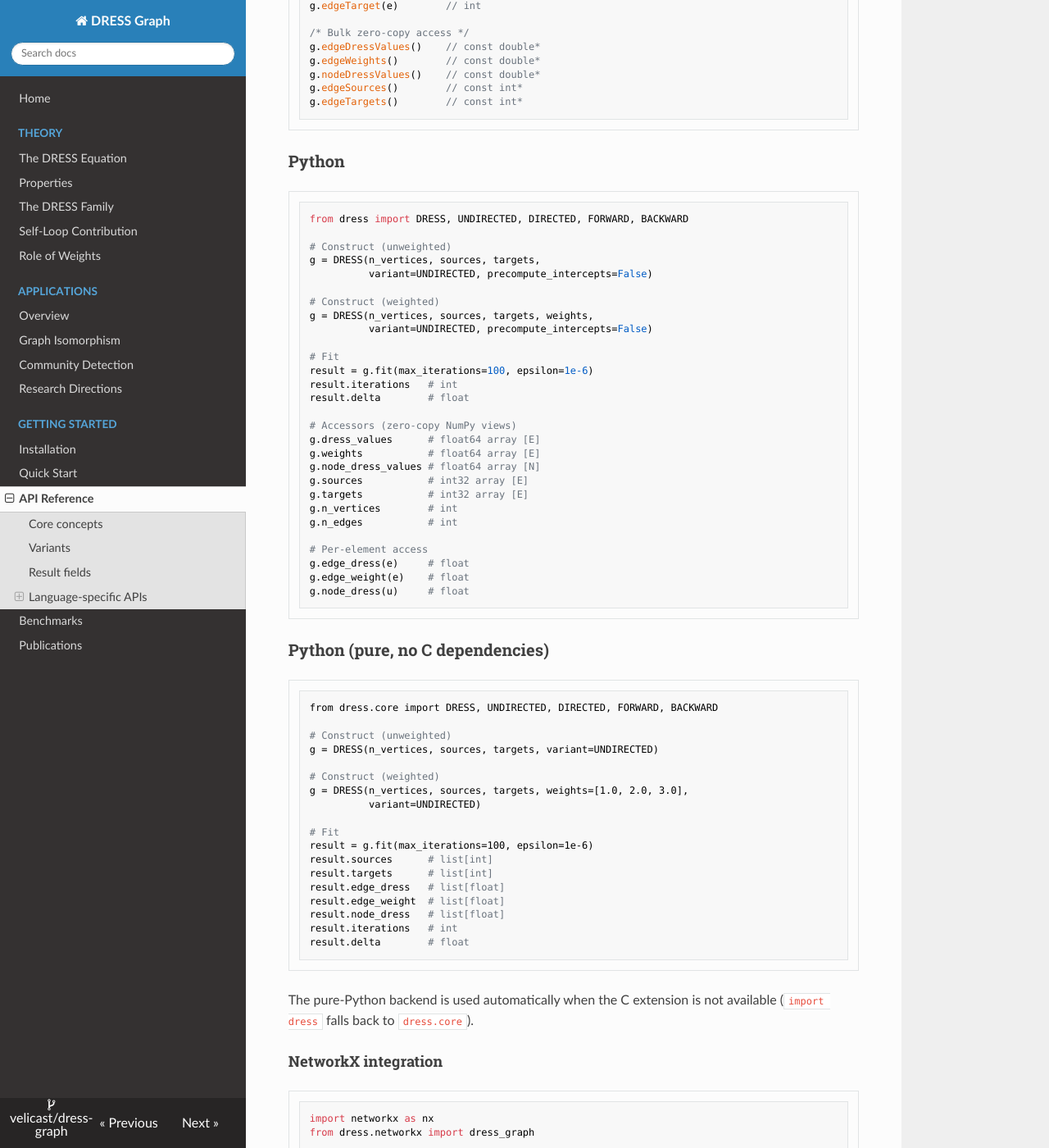
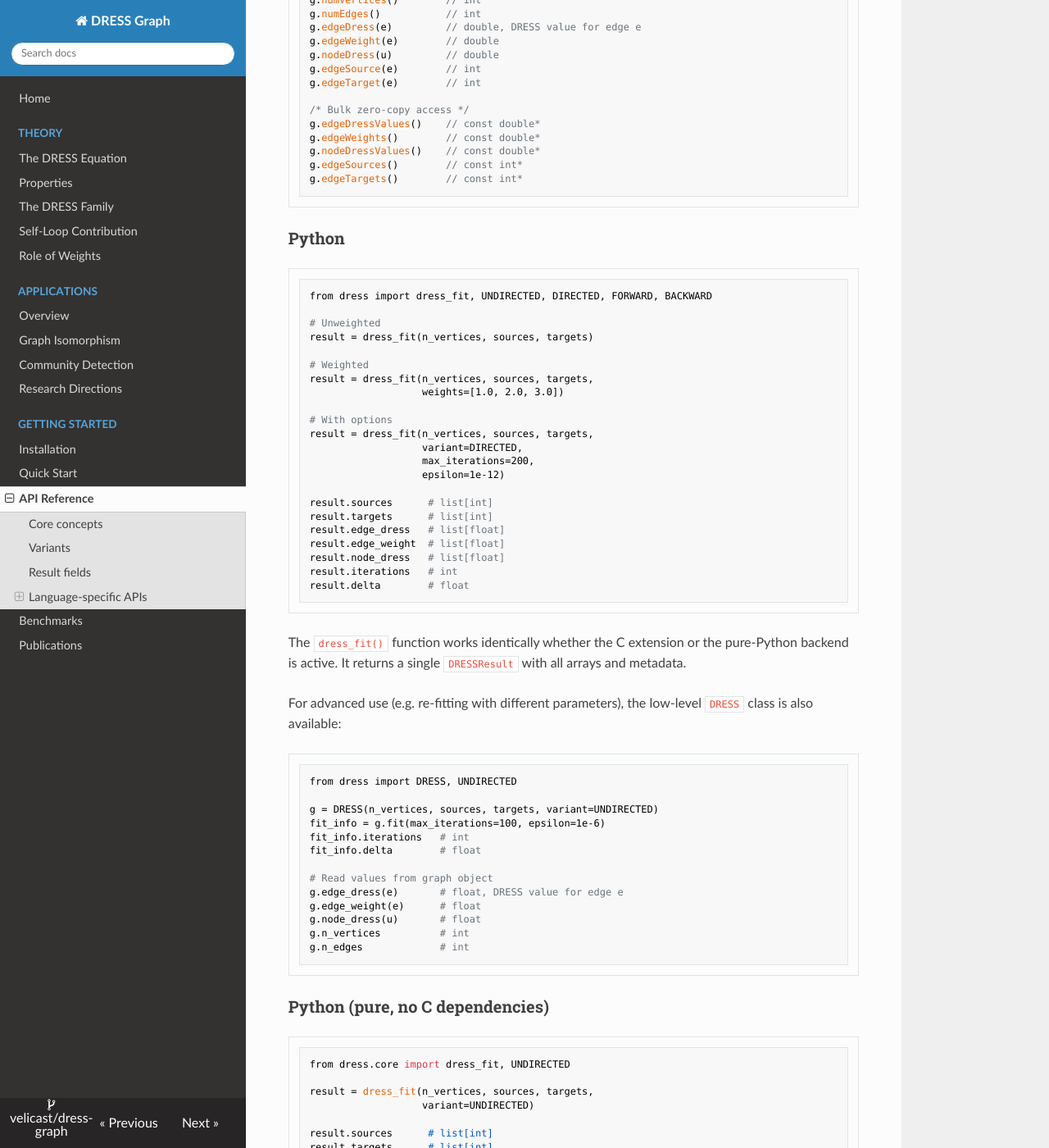
Before and after one commit to velicast/dress-graph, an MkDocs documentation site: the page built from docs/getting-started/api.md, in a window 1280 px wide and 1400 px high, scrolled down 3098 px. Shown: the whole window at 82% size. Built offline with MkDocs 1.6.1, drawn with Linux system fonts in a browser that asks for light colours; nearby versions of some CDN libraries; some of the changed text lies outside the part shown.

Commit message:
Unified Pure and C Backed Python APIs. Updated docs.

````diff
--- a/docs/getting-started/api.md
+++ b/docs/getting-started/api.md
@@ -2,13 +2,17 @@
 
 ## Core concepts
 
-All bindings expose the same underlying algorithm with a consistent interface:
+All bindings expose the same underlying algorithm through a single function
+call: **`dress_fit()`**.  Pass in the graph (vertices, edges, optional
+weights), and get back a result struct containing every output array.
 
-1. **Initialise** with: number of vertices, source array, target array,
-   optional weight array, variant, and precompute flag.
-2. **Fit** with: max iterations and epsilon.
-3. **Read results**: edge dress values, edge weights, node dress values,
-   iteration count, final delta.
+```
+result = dress_fit(n_vertices, sources, targets, [weights], [variant], ...)
+```
+
+The result always contains the same fields across every language:
+edge dress values, edge weights, node dress norms, iteration count, and
+final convergence delta.
 
 ## Variants
 
@@ -156,50 +160,61 @@ g.edgeTargets()        // const int*
 ### Python
 
 ```python
-from dress import DRESS, UNDIRECTED, DIRECTED, FORWARD, BACKWARD
+from dress import dress_fit, UNDIRECTED, DIRECTED, FORWARD, BACKWARD
 
-# Construct (unweighted)
-g = DRESS(n_vertices, sources, targets,
-          variant=UNDIRECTED, precompute_intercepts=False)
+# Unweighted
+result = dress_fit(n_vertices, sources, targets)
 
-# Construct (weighted)
-g = DRESS(n_vertices, sources, targets, weights,
-          variant=UNDIRECTED, precompute_intercepts=False)
+# Weighted
+result = dress_fit(n_vertices, sources, targets,
+                   weights=[1.0, 2.0, 3.0])
 
-# Fit
-result = g.fit(max_iterations=100, epsilon=1e-6)
+# With options
+result = dress_fit(n_vertices, sources, targets,
+                   variant=DIRECTED,
+                   max_iterations=200,
+                   epsilon=1e-12)
+
+result.sources      # list[int]
+result.targets      # list[int]
+result.edge_dress   # list[float]
+result.edge_weight  # list[float]
+result.node_dress   # list[float]
 result.iterations   # int
 result.delta        # float
+```
 
-# Accessors (zero-copy NumPy views)
-g.dress_values      # float64 array [E]
-g.weights           # float64 array [E]
-g.node_dress_values # float64 array [N]
-g.sources           # int32 array [E]
-g.targets           # int32 array [E]
-g.n_vertices        # int
-g.n_edges           # int
+The `dress_fit()` function works identically whether the C extension
+or the pure-Python backend is active.  It returns a single `DRESSResult`
+with all arrays and metadata.
 
-# Per-element access
-g.edge_dress(e)     # float
-g.edge_weight(e)    # float
-g.node_dress(u)     # float
+For advanced use (e.g. re-fitting with different parameters), the
+low-level `DRESS` class is also available:
+
+```python
+from dress import DRESS, UNDIRECTED
+
+g = DRESS(n_vertices, sources, targets, variant=UNDIRECTED)
+fit_info = g.fit(max_iterations=100, epsilon=1e-6)
+fit_info.iterations   # int
+fit_info.delta        # float
+
+# Read values from graph object
+g.edge_dress(e)       # float, DRESS value for edge e
+g.edge_weight(e)      # float
+g.node_dress(u)       # float
+g.n_vertices          # int
+g.n_edges             # int
 ```
 
 ### Python (pure, no C dependencies)
 
 ```python
-from dress.core import DRESS, UNDIRECTED, DIRECTED, FORWARD, BACKWARD
+from dress.core import dress_fit, UNDIRECTED
 
-# Construct (unweighted)
-g = DRESS(n_vertices, sources, targets, variant=UNDIRECTED)
+result = dress_fit(n_vertices, sources, targets,
+                   variant=UNDIRECTED)
 
-# Construct (weighted)
-g = DRESS(n_vertices, sources, targets, weights=[1.0, 2.0, 3.0],
-          variant=UNDIRECTED)
-
-# Fit
-result = g.fit(max_iterations=100, epsilon=1e-6)
 result.sources      # list[int]
 result.targets      # list[int]
 result.edge_dress   # list[float]
````
Also changed, not shown: docs/applications/isomorphism.md (+56 -3 lines), docs/applications/research-directions.md (+8 -7 lines), docs/getting-started/quickstart.md (+2 -4 lines), docs/theory/properties.md (+1 -1 lines), 13 other files.
